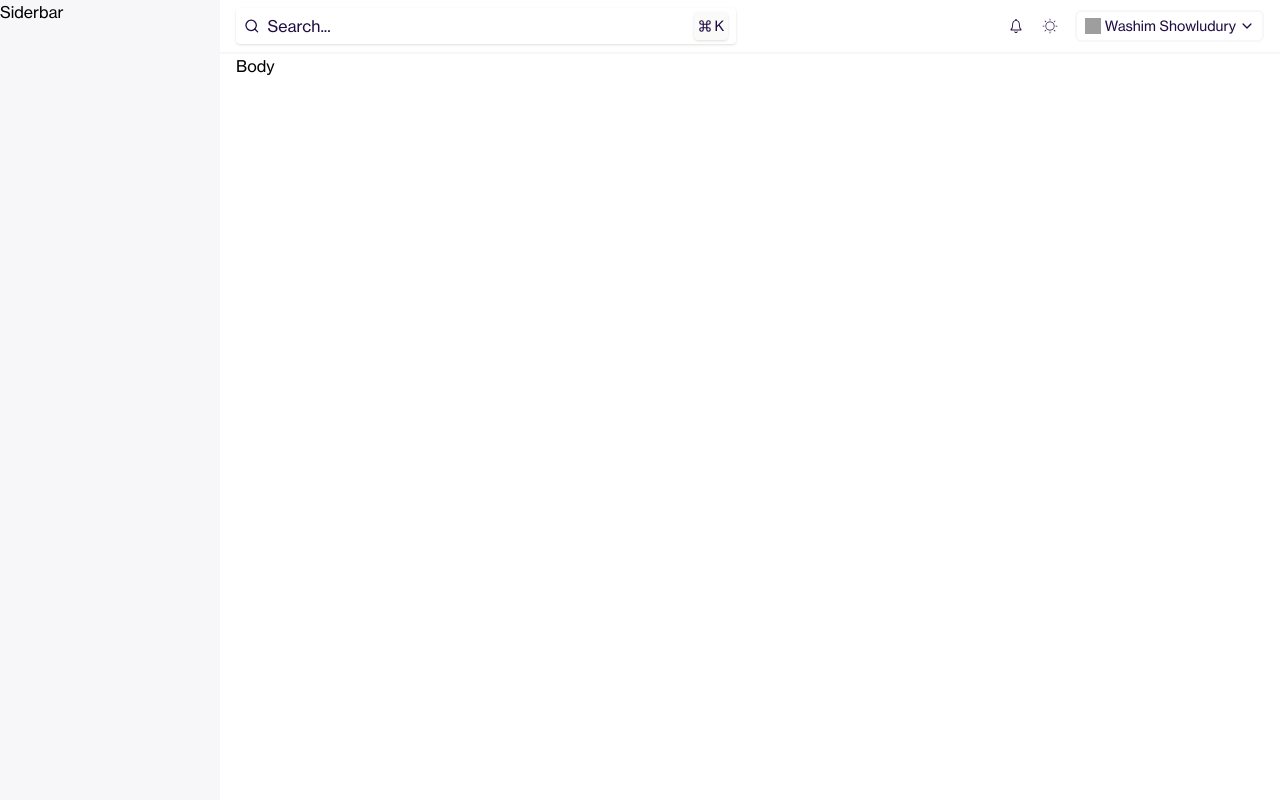
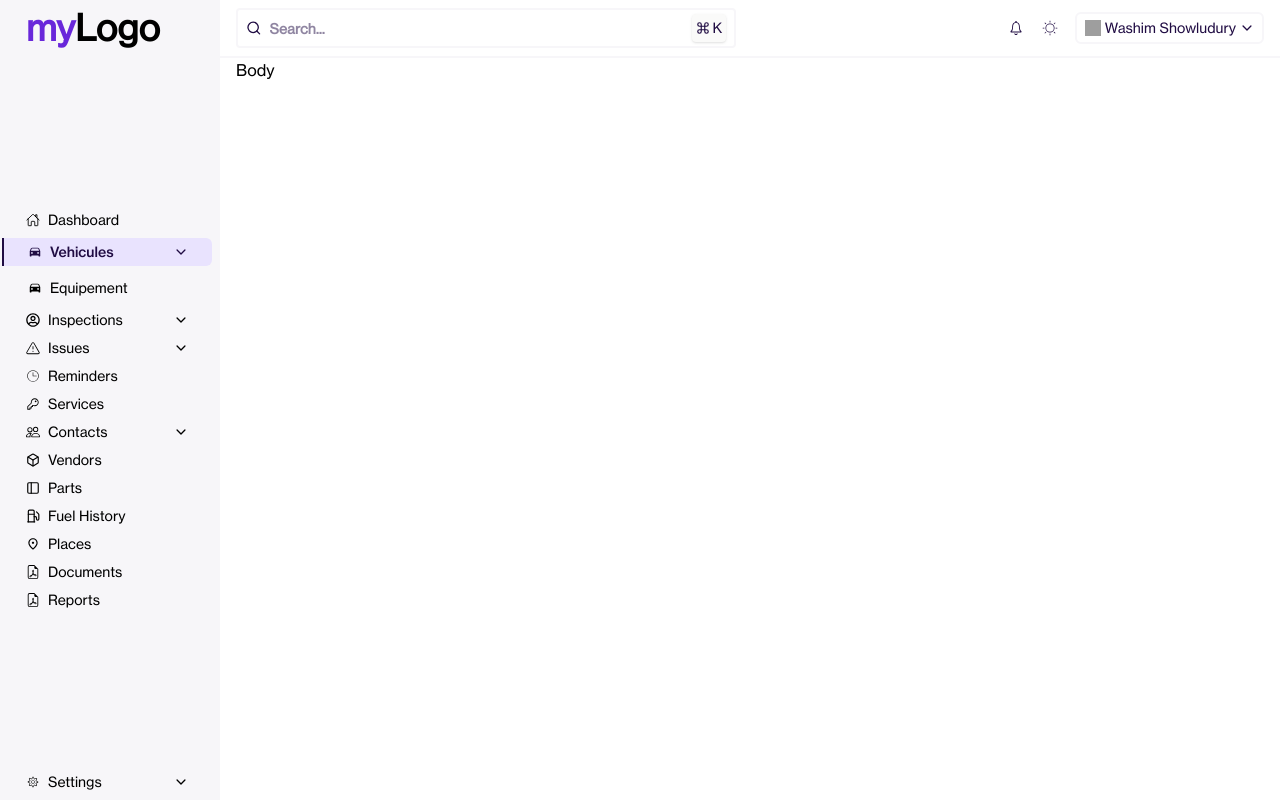
Before and after one commit to zarakikenpashi/movex, a React (Vite) app: page / in a window 1280 px wide. Built offline with nearby package versions, Linux system fonts and the light colour scheme; grey boxes are pictures that could not be loaded.

Commit message:
sidebar start

```diff
--- a/src/components/Sidebar/Siderbar.tsx
+++ b/src/components/Sidebar/Siderbar.tsx
@@ -1,6 +1,126 @@
+import { FaRegUserCircle } from "react-icons/fa";
+import { IoCar } from "react-icons/io5";
+import { IoChevronDownOutline, IoHomeOutline } from "react-icons/io5"
+import { GoAlert } from "react-icons/go";
+import { CiClock2, CiSettings } from "react-icons/ci";
+import { LiaKeySolid } from "react-icons/lia";
+import { BsFileEarmarkPdf, BsPeople } from "react-icons/bs";
+import { LuBox, LuFuel } from "react-icons/lu";
+import { FiSidebar } from "react-icons/fi";
+import { MdOutlinePlace } from "react-icons/md";
+
 const Siderbar = () => {
   return (
-    <div className="bg-gray">Siderbar</div>
+    <div className="bg-gray">
+      <div className="flex flex-col justify-between h-full py-2 pr-2 pl-0.5">
+        <h1 className="text-4xl font-black px-6">
+          <span className="text-purple">my</span>
+          Logo
+        </h1>
+
+        <nav className="flex  flex-col gap-y-2">
+          <a href="#" className="flex justify-between items-center px-6">
+            <span className="flex items-center gap-x-2 text-sm">
+              <IoHomeOutline className="text-sm" />
+              <span>Dashboard</span>
+            </span>
+          </a>
+          <a href="#" className="flex justify-between items-center px-6 bg-light text-dark font-groteskMD py-1 border-s-2 rounded-r-md">
+            <span className="flex items-center gap-x-2 text-sm">
+              <IoCar className="text-sm" />
+              <span>Vehicules</span>
+            </span>
+            <IoChevronDownOutline  className="text-sm"/>
+          </a>
+          <a href="#" className="flex justify-between items-center px-6 py-1 border-s-2 border-gray hover:bg-light  hover:border-dark hover:rounded-r-md hover:text-dark hover:font-groteskMD">
+            <span className="flex items-center gap-x-2 text-sm">
+              <IoCar  className="text-sm" />
+              <span>Equipement</span>
+            </span>
+          </a>
+          <a href="#" className="flex justify-between items-center px-6">
+            <span className="flex items-center gap-x-2 text-sm">
+              <FaRegUserCircle className="text-sm" />
+              <span>Inspections</span>
+            </span>
+            <IoChevronDownOutline  className="text-sm"/>
+          </a>
+          <a href="#" className="flex justify-between items-center px-6">
+            <span className="flex items-center gap-x-2 text-sm">
+              <GoAlert />
+              <span>Issues</span>
+            </span>
+            <IoChevronDownOutline  className="text-sm"/>
+          </a>
+          <a href="#" className="flex justify-between items-center px-6">
+            <span className="flex items-center gap-x-2 text-sm">
+              <CiClock2 />
+              <span>Reminders</span>
+            </span>
+          </a>
+          <a href="#" className="flex justify-between items-center px-6">
+            <span className="flex items-center gap-x-2 text-sm">
+              <LiaKeySolid className="text-sm" />
+              <span>Services</span>
+            </span>
+          </a>
+          <a href="#" className="flex justify-between items-center px-6">
+            <span className="flex items-center gap-x-2 text-sm">
+              <BsPeople className="text-sm" />
+              <span>Contacts</span>
+            </span>
+            <IoChevronDownOutline  className="text-sm"/>
+          </a>
+          <a href="#" className="flex justify-between items-center px-6">
+            <span className="flex items-center gap-x-2 text-sm">
+              <LuBox className="text-sm" />
+              <span>Vendors</span>
+            </span>
+          </a>
+          <a href="#" className="flex justify-between items-center px-6">
+            <span className="flex items-center gap-x-2 text-sm">
+              <FiSidebar className="text-sm" />
+              <span>Parts</span>
+            </span>
+          </a>
+          <a href="#" className="flex justify-between items-center px-6">
+            <span className="flex items-center gap-x-2 text-sm">
+              <LuFuel className="text-sm" />
+              <span>Fuel History</span>
+            </span>
+          </a>
+          <a href="#" className="flex justify-between items-center px-6">
+            <span className="flex items-center gap-x-2 text-sm">
+              <MdOutlinePlace className="text-sm" />
+              <span>Places</span>
+            </span>
+          </a>
+          <a href="#" className="flex justify-between items-center px-6">
+            <span className="flex items-center gap-x-2 text-sm">
+              <BsFileEarmarkPdf className="text-sm" />
+              <span>Documents</span>
+            </span>
+          </a>
+          <a href="#" className="flex justify-between items-center px-6">
+            <span className="flex items-center gap-x-2 text-sm">
+              <BsFileEarmarkPdf className="text-sm" />
+              <span>Reports</span>
+            </span>
+          </a>
+        </nav>
+
+        <div className="">
+          <a href="#" className="flex justify-between items-center px-6">
+            <span className="flex items-center gap-x-2 text-sm">
+              <CiSettings className="text-sm" />
+              <span>Settings</span>
+            </span>
+            <IoChevronDownOutline  className="text-sm"/>
+          </a>
+        </div>
+      </div>
+
+    </div>
   )
 }
 
--- a/src/components/Workspace/Topbar.tsx
+++ b/src/components/Workspace/Topbar.tsx
@@ -1,27 +1,35 @@
 import { IoIosNotificationsOutline } from "react-icons/io";
-import { CiLight, CiDark } from "react-icons/ci";
+import { CiLight } from "react-icons/ci";
 import { FiCommand, FiSearch } from "react-icons/fi";
 import { IoChevronDownOutline } from "react-icons/io5";
+import { useState } from "react";
 const Topbar = () => {
+    const [open, setOpen] = useState(false)
   return (
     <div className="border-b-2 border-gray px-4 py-2  justify-between items-center text-dark hidden lg:flex">
-        <button className="rounded shadow border-gray flex items-center justify-between gap-x-2 py-1 px-2 xl:w-[500px]">
+        <button className="rounded border-2 border-gray flex items-center justify-between gap-x-2 py-1 px-2 lg:w-[400px] xl:w-[500px]">
             <FiSearch className="text-lg" />
-            <input type="text" placeholder="Search..." className="w-full bg-transparent placeholder:text-dark focus:outline-none" />
+            <input type="text" placeholder="Search..." className="w-full bg-transparent placeholder:font-bold placeholder:text-sm focus:outline-none" />
             <span className="p-1 flex gap-0.5 items-center shadow bg-stone-50 rounded text-dark text-sm">
                 <FiCommand />K
             </span>
         </button>
-        <div className="flex items-center gap-x-4">
+        <div className="flex items-center gap-x-4 relative">
             <button className="text-lg cursor-pointer"><IoIosNotificationsOutline /></button>
             <button className="text-lg cursor-pointer">
                 <CiLight />
             </button>
-            <button className="flex items-center gap-x-1 cursor-pointer border-2 border-gray px-2 py-1 rounded-md">
+            <button
+                className="flex items-center gap-x-1 cursor-pointer border-2 border-gray px-2 py-1 rounded-md"
+                onClick={()=>setOpen(!open)}
+            >
                 <span className="bg-[#ffD980] rounded-full size-4 flex"><img src="https://api.dicebear.com/9.x/notionists/svg" /></span>
                 <div className="text-sm">Washim Showludury</div>
                 <IoChevronDownOutline  className="text-sm"/>
             </button>
+            <div className={`absolute  text-sm right-0 top-8 bg-gray px-1.5 py-2 ${open ? 'block' : 'hidden'}`}>
+                Lorem ipsum dolor sit amet
+            </div>
         </div>
     </div>
   )
```
Also changed, not shown: src/assets/logo.svg (added).
